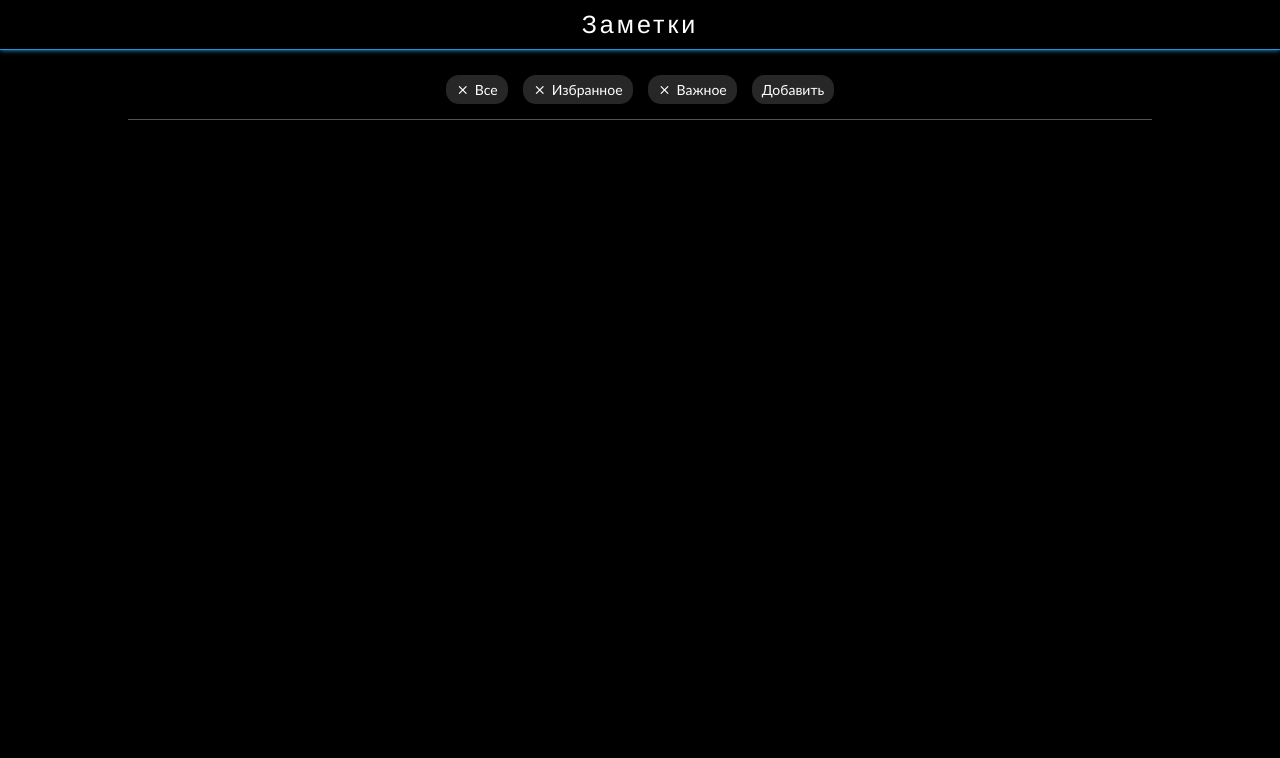
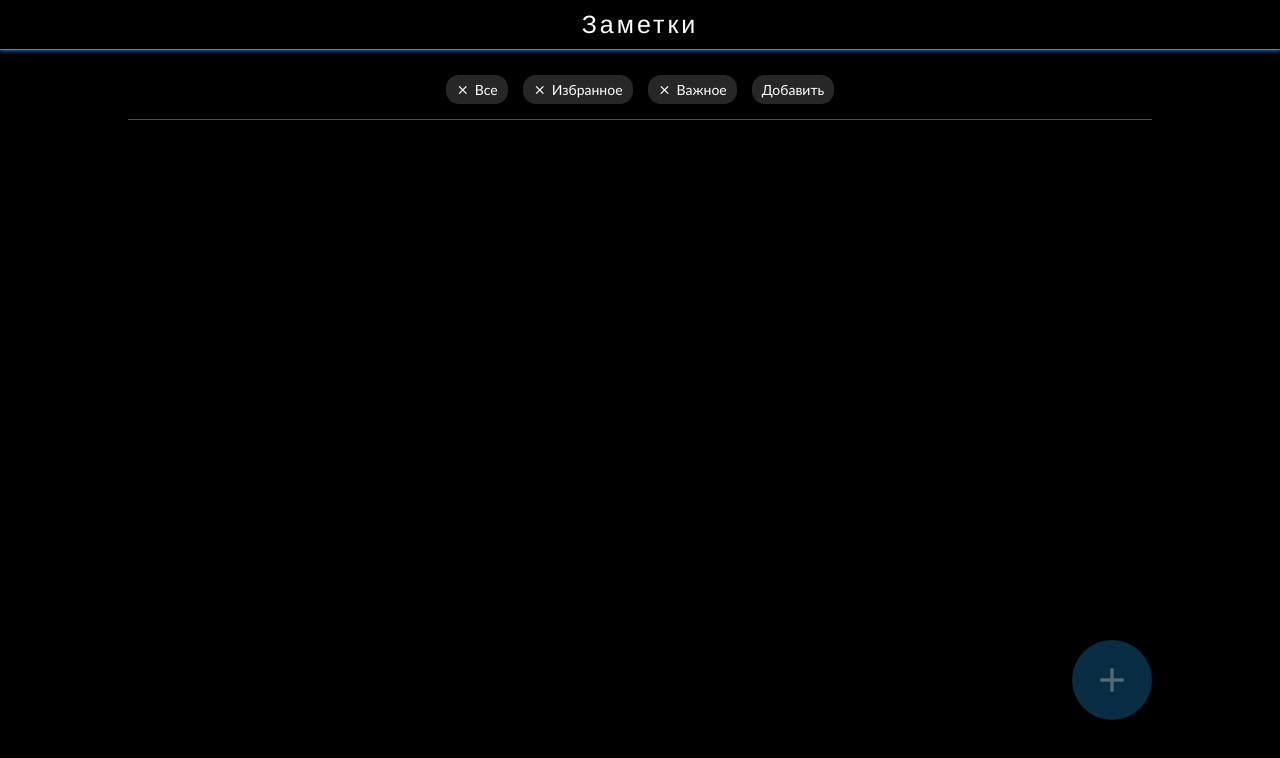
Before and after one commit to beautiful-cookie/information-cards, a Vue app: page /1 in a window 1280 px wide. Shown: the top 758 px of the page. Built offline with nearby package versions, Linux system fonts and the light colour scheme.

Commit message:
add button style created

```diff
--- /dev/null
+++ b/src/components/AddCard.vue
@@ -0,0 +1,46 @@
+<template>
+  <div class="addBtn-wrapper">
+    <i class="material-icons addPlus">add</i>
+  </div>
+</template>
+
+<style lang="scss" scoped>
+.addBtn-wrapper {
+  position: fixed;
+  display: flex;
+  justify-content: center;
+  align-items: center;
+  width: 80px;
+  height: 80px;
+  background-color: rgba(32, 150, 219, 0.3);
+  border-radius: 50%;
+  bottom: 10vh;
+  right: 10vw;
+  transition-property: background-color;
+  transition-duration: 0.3s;
+
+  &:hover {
+    background-color: rgba(32, 150, 219, 1);
+  }
+
+  &:hover .material-icons.addPlus{
+    color: rgba(255, 255, 255, 1);
+  }
+
+.material-icons.addPlus {
+  font-size: 40px;
+  color: rgba(255, 255, 255, 0.3);
+}
+}
+
+@media screen and (max-height: 600px) {
+.addBtn-wrapper {
+  width: 50px;
+  height: 50px;
+
+  .material-icons.addPlus {
+    font-size: 30px;
+  }
+}
+}
+</style>
--- a/src/views/HomeView.vue
+++ b/src/views/HomeView.vue
@@ -9,13 +9,16 @@
 
   </div>
 
+  <AddCardVue />
+
   <footer></footer>
   </div>
 </template>
 
 
 <script>
-import Card from '@/components/Card.vue'
+import Card from '@/components/Card.vue';
+import AddCardVue from '@/components/AddCard.vue'
 
 export default {
   data() {
@@ -41,7 +44,8 @@ export default {
     this.routesFilter()
   },
   components: {
-    Card
+    Card,
+    AddCardVue
   },
   watch: {
     $route() {
@@ -51,7 +55,7 @@ export default {
   methods: {
       routesFilter() {
         this.showedCards = this.cards.filter(card => {
-          if (this.$route.params.categorie == 'все' || this.$route.params.categorie == undefined) {
+          if (this.$route.params.categorie == 'все' || this.$route.params.categorie == undefined || this.$route.params.categorie == 'information-cards') {
             return true
           }
           return card.category.toLowerCase() === this.$route.params.categorie
```
